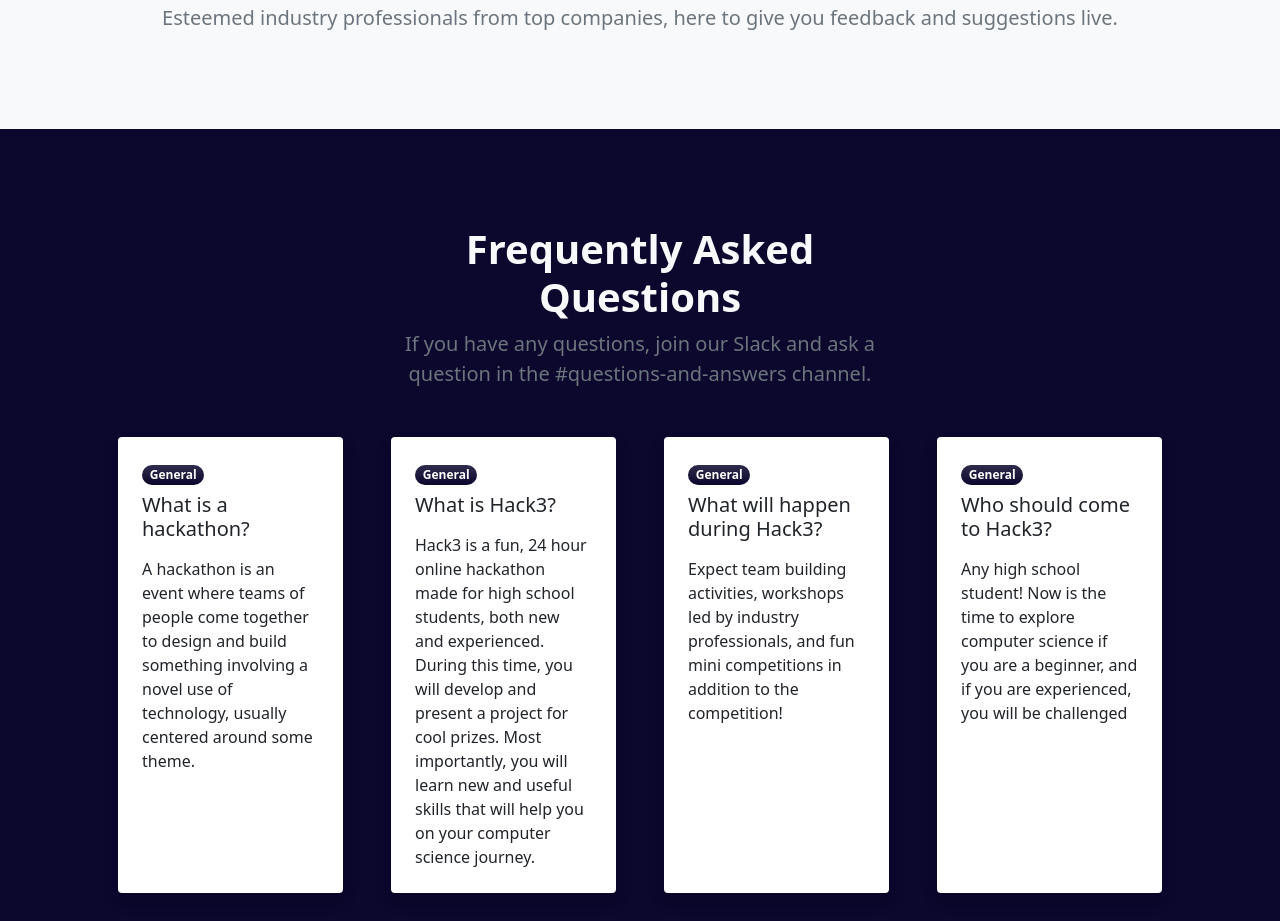
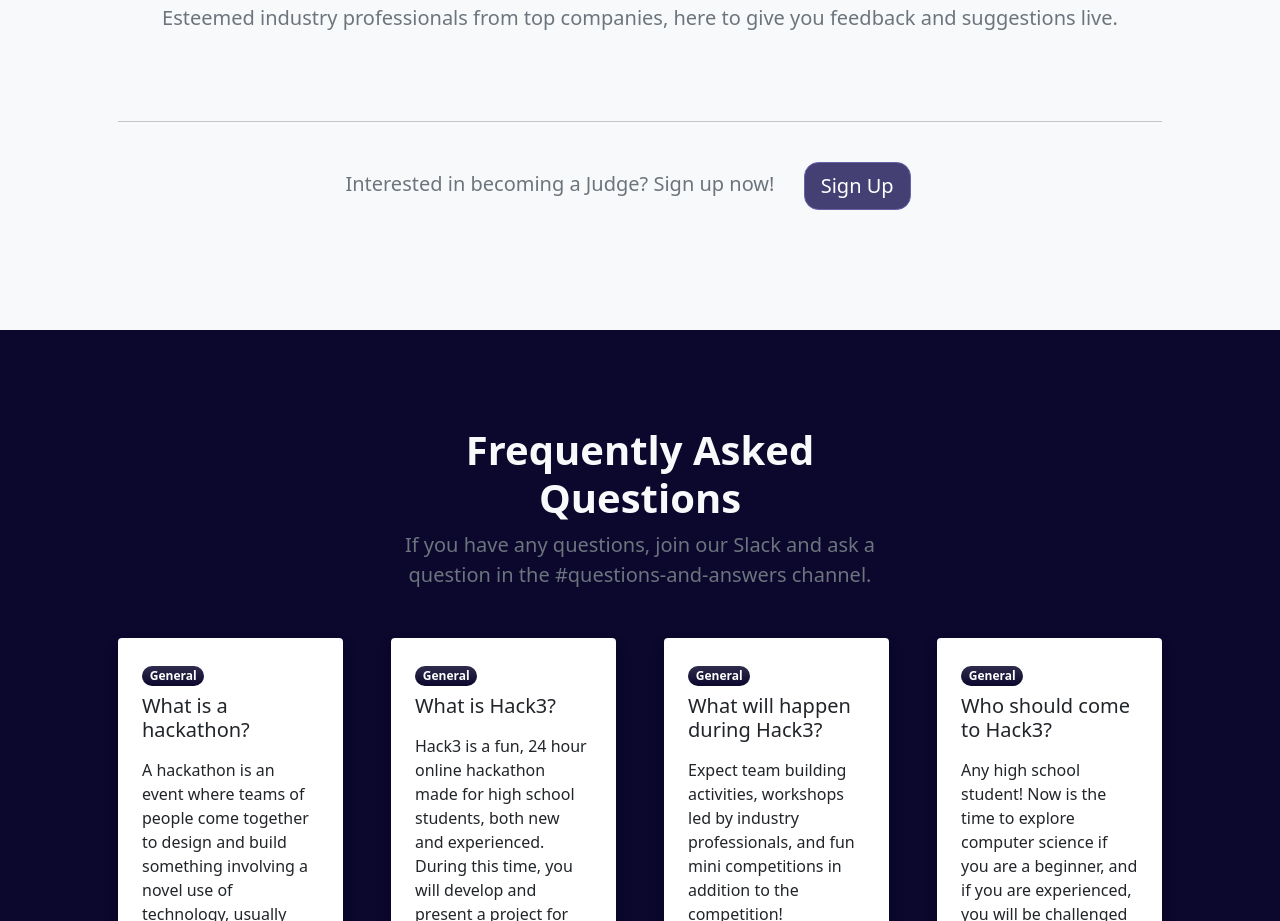
Before and after one commit to hack-3/website, a plain HTML site: page index.html in a window 1280 px wide. Shown: the part 3638-4559 px from the top of the page. Drawn offline with nearby package versions, Linux system fonts and the light colour scheme; animation ran at ten frames a second.

Commit message:
add judges sign up

```diff
--- a/index.html
+++ b/index.html
@@ -591,8 +591,8 @@
                         to
                         give you feedback and suggestions live. </p>
                 </div>
-                <!--
-                <div class="row justify-content-center">
+
+                <!-- <div class="row justify-content-center">
                     <div class="col-sm-2 col-6">
                         <img alt="Debashis Das" class="img-fluid rounded-circle profile"
                             src="assets/judges/Debashis.jpg">
@@ -695,8 +695,13 @@
                     <div class="col-sm-2 col-6"></div>
                     <div class="col-sm-2 col-6"></div>
 
+                </div> -->
+                <br><hr>
+                <div class="text-center">
+                    <p class="lead fw-normal text-muted ">Interested in becoming a Judge? Sign up now! <a class="btn btn-primary btn-lg mx-4 my-4"
+                        href="https://forms.gle/p3ppAejoroTUzogC9" target="_blank">
+                        Sign Up</a> </p>
                 </div>
-                -->
             </div>
         </section>
 
```
